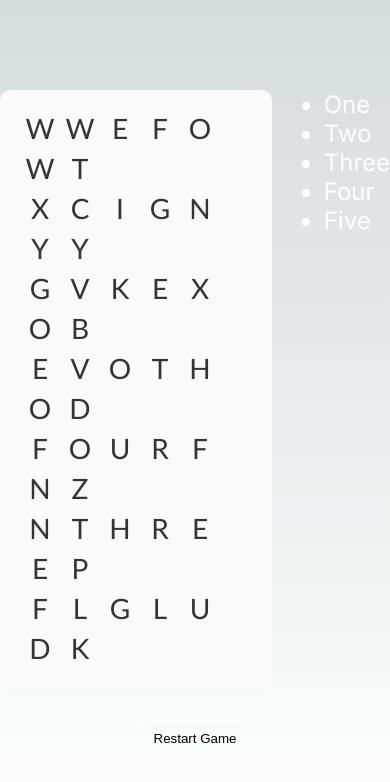
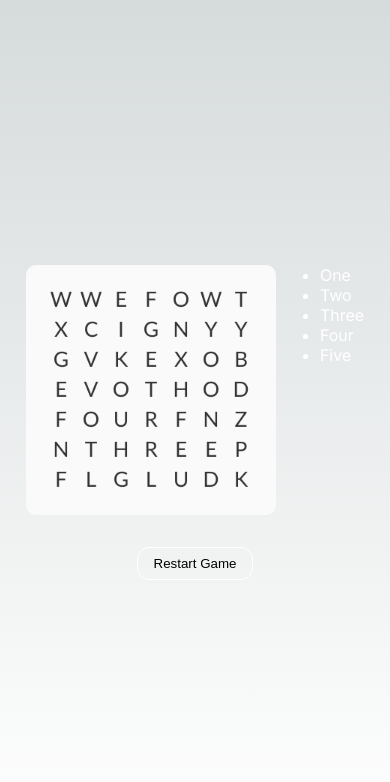
Before and after one commit to ZakharovVladyslav/word-search-game, a Next.js app: page / in a window 390 px wide. Shown: the top 782 px of the page. Built offline with nearby package versions, Linux system fonts and the light colour scheme.

Commit message:
add: responsiveness;

```diff
--- a/app/page.css
+++ b/app/page.css
@@ -135,3 +135,56 @@ body {
     background-color: rgba(255, 255, 255, 0.3);
     transition: all 0.1s ease-in-out;
 }
+
+@media screen and (max-width: 425px) {
+    .ws-words {
+        font-size: 1rem;
+    }
+
+    .ws-col {
+        width: 30px;
+        height: 30px;
+    }
+
+    .container {
+        gap: 1.5rem;
+    }
+}
+
+@media screen and (max-width: 375px) {
+    .ws-words {
+        font-size: 0.75rem;
+    }
+
+    .ws-col {
+        width: 25px;
+        height: 25px;
+    }
+
+    .container {
+        gap: 1rem;
+    }
+
+    .reset-game-btn {
+        font-size: 0.75rem;
+    }
+}
+
+@media screen and (max-width: 320px) {
+    .ws-words {
+        font-size: 0.5rem;
+    }
+
+    .ws-col {
+        width: 20px;
+        height: 20px;
+    }
+
+    .container {
+        gap: 0.5rem;
+    }
+
+    .reset-game-btn {
+        font-size: 0.63rem;
+    }
+}
```
